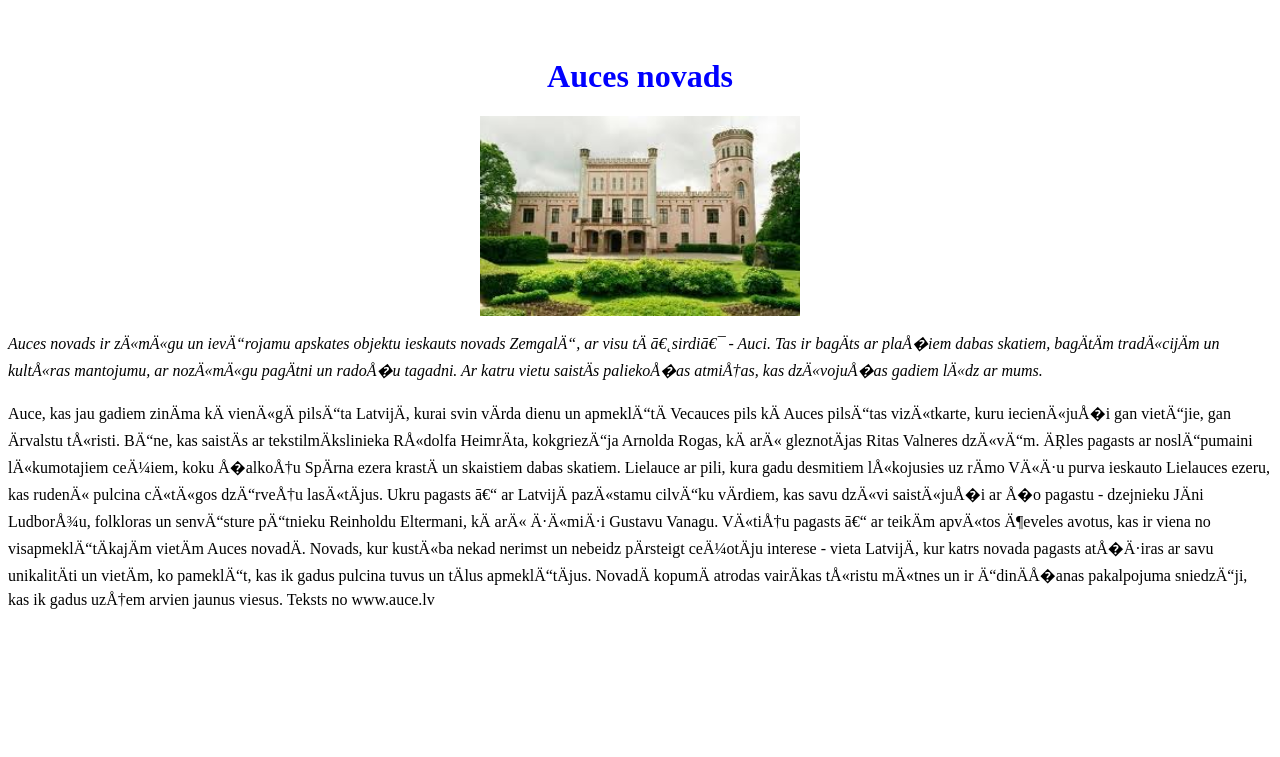
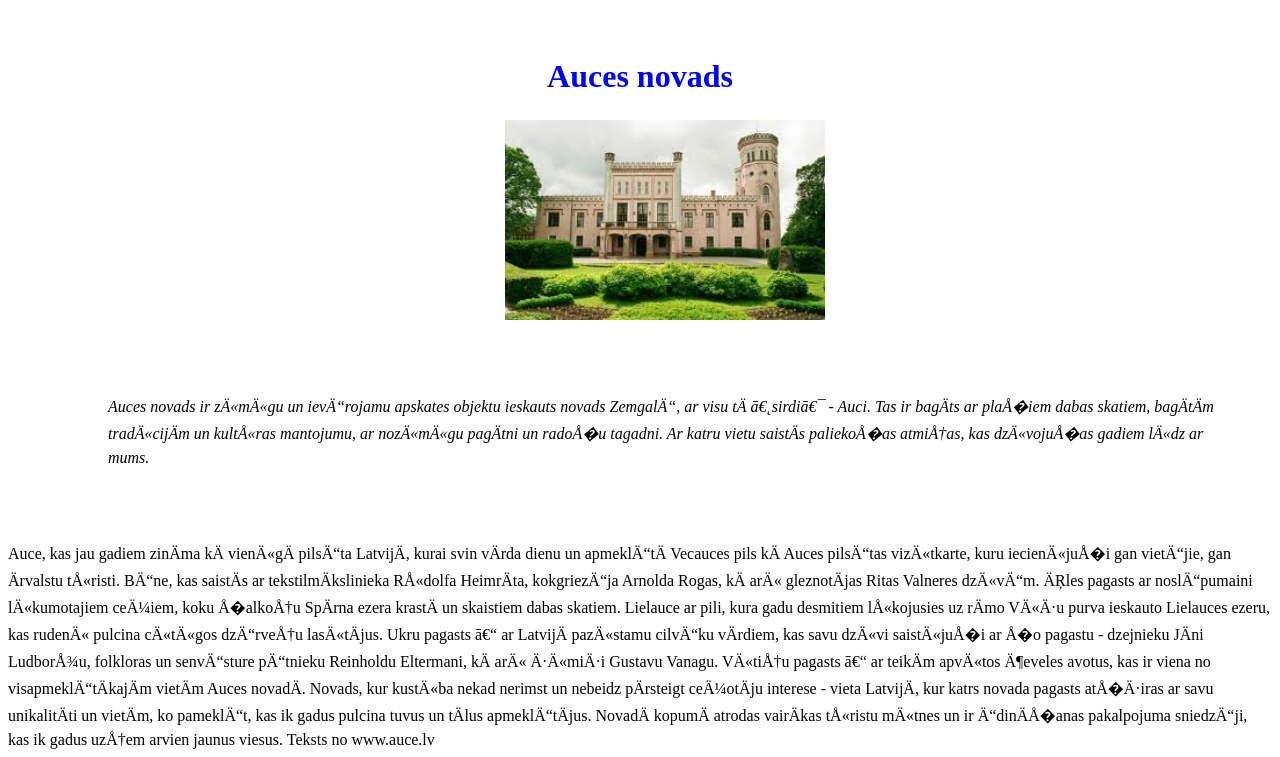
Before and after one commit to lvlatste/web_lpp, a plain HTML site: page index.html in a window 1280 px wide. Shown: the part 48-805 px from the top of the page. Drawn offline with Linux system fonts and the light colour scheme.

Commit message:
Update index.html

```diff
--- a/index.html
+++ b/index.html
@@ -1,6 +1,11 @@
 <HTML>
 	<Head>
 		<meta http-equiv="Content-Type" content="text/html; charset=windows-1257">
+		<Style>
+			p {
+  				margin: 25px 50px 75px 100px;
+				}
+		</style>
 	</Head>
 	<Title>
 		Auces novads
@@ -15,7 +20,7 @@
 		<p align="center">
 		<img border="0" src="vecauce.jpg" width="320" height="200">
 		</p>
-		<p margin="100">
+		<p>
 			<I>
 				Auces novads ir zīmīgu un ievērojamu apskates objektu ieskauts novads Zemgalē, ar visu tā „sirdi” - Auci.  Tas  ir bagāts ar plašiem dabas skatiem, bagātām tradīcijām un kultūras mantojumu, ar nozīmīgu pagātni un radošu tagadni. Ar katru vietu saistās paliekošas atmiņas, kas dzīvojušas gadiem līdz ar mums.
 			</I>
```
